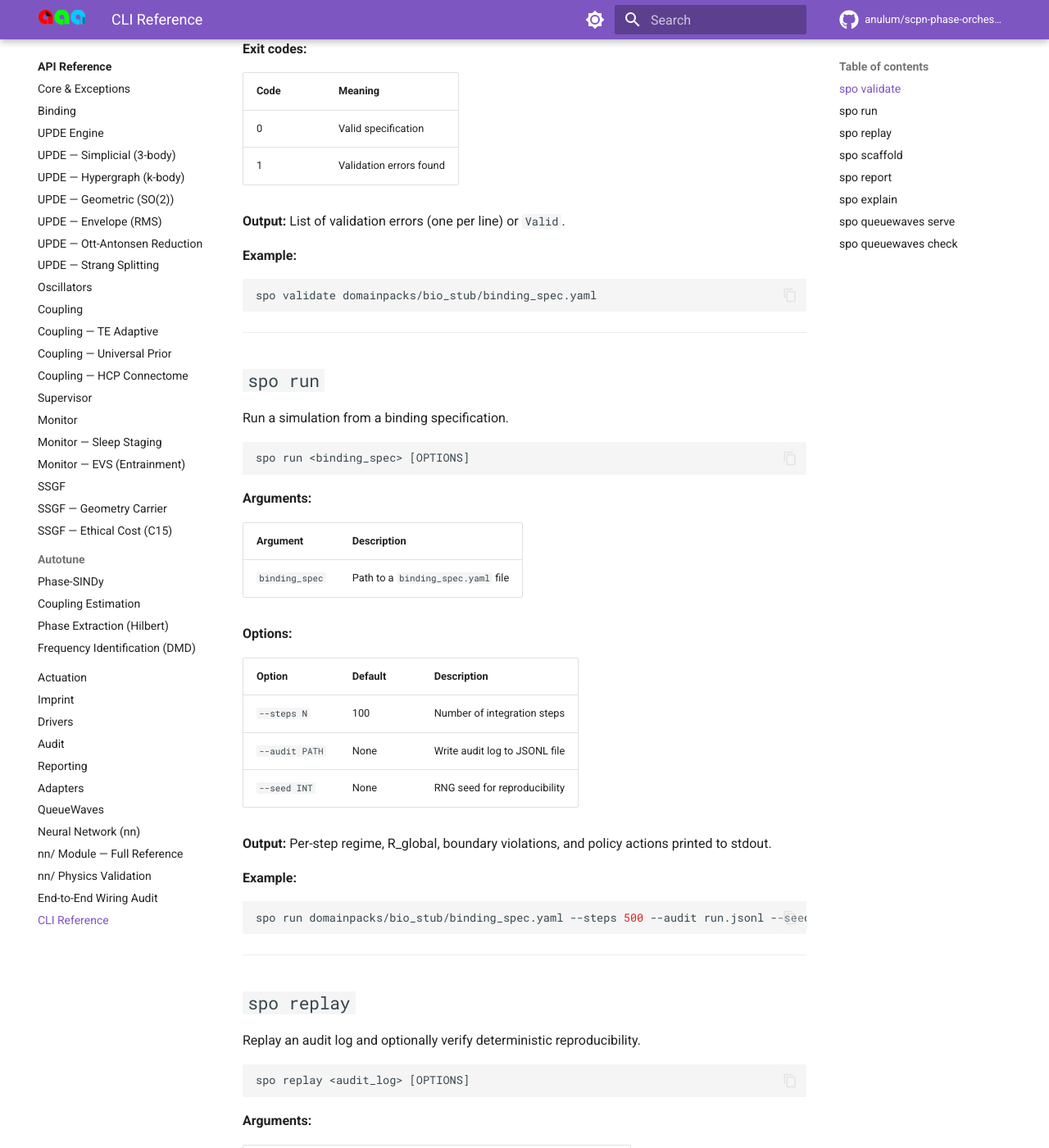
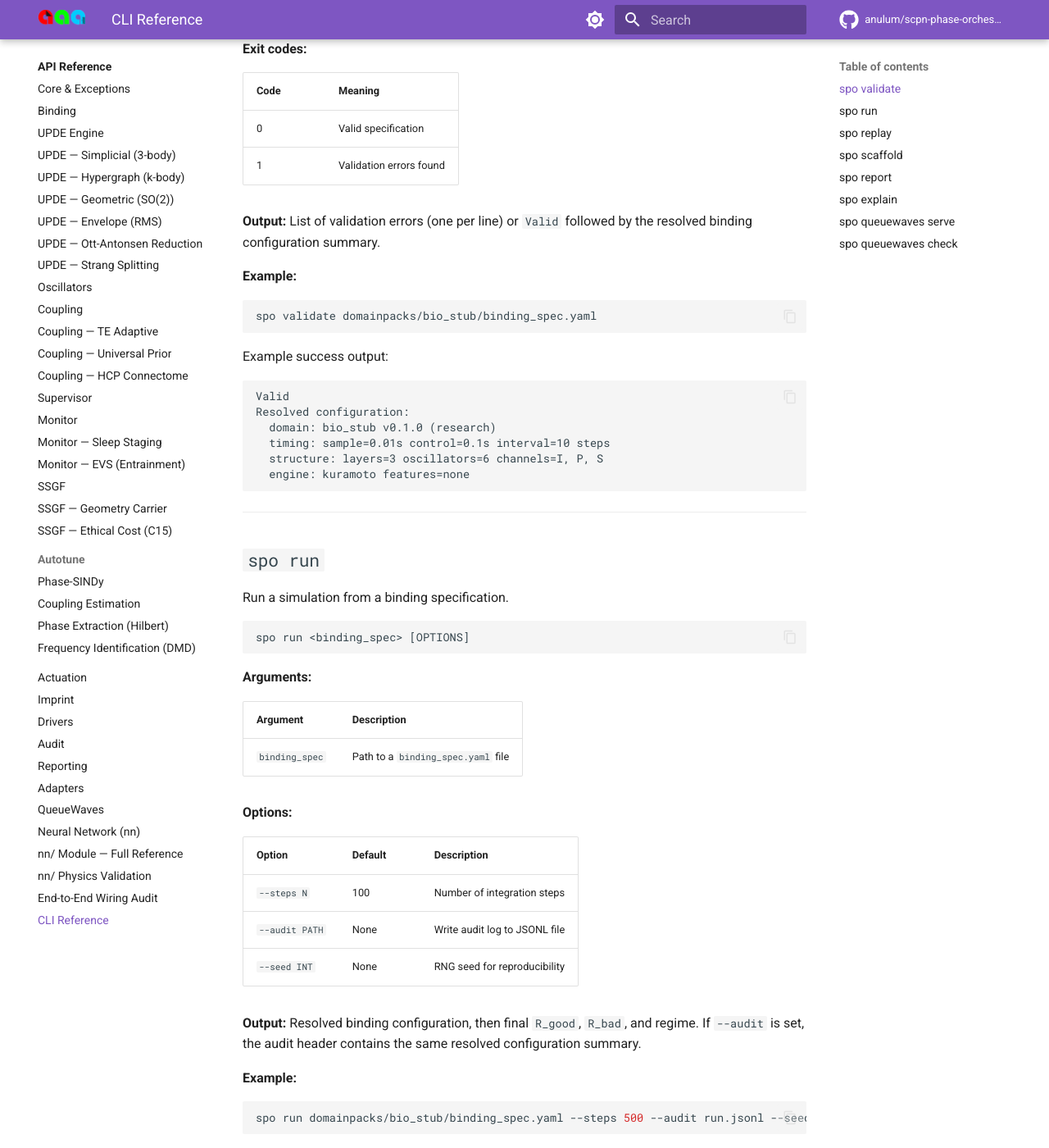
Before and after one commit to anulum/scpn-phase-orchestrator, an MkDocs documentation site: the page built from docs/reference/cli.md, in a window 1280 px wide and 1400 px high, scrolled down 612 px. Shown: the whole window at 82% size. Built offline with MkDocs 1.6.1 and Material for MkDocs 9.7.7, drawn with Linux system fonts in a browser that asks for light colours; comment, search, counter and statistics services are not loaded.

Commit message:
Document binding execution flow
Add a pipeline execution concept page and link it from the docs navigation, learning path, and CLI reference.

Co-Authored-By: Arcane Sapience <protoscience@anulum.li>

````diff
--- a/docs/reference/cli.md
+++ b/docs/reference/cli.md
@@ -26,12 +26,24 @@ spo validate <binding_spec>
 | 0 | Valid specification |
 | 1 | Validation errors found |
 
-**Output:** List of validation errors (one per line) or `Valid`.
+**Output:** List of validation errors (one per line) or `Valid` followed by
+the resolved binding configuration summary.
 
 **Example:**
 
 ```bash
 spo validate domainpacks/bio_stub/binding_spec.yaml
+```
+
+Example success output:
+
+```text
+Valid
+Resolved configuration:
+  domain: bio_stub v0.1.0 (research)
+  timing: sample=0.01s control=0.1s interval=10 steps
+  structure: layers=3 oscillators=6 channels=I, P, S
+  engine: kuramoto features=none
 ```
 
 ---
@@ -58,8 +70,9 @@ spo run <binding_spec> [OPTIONS]
 | `--audit PATH` | None | Write audit log to JSONL file |
 | `--seed INT` | None | RNG seed for reproducibility |
 
-**Output:** Per-step regime, R_global, boundary violations, and policy actions
-printed to stdout.
+**Output:** Resolved binding configuration, then final `R_good`, `R_bad`, and
+regime. If `--audit` is set, the audit header contains the same resolved
+configuration summary.
 
 **Example:**
 
--- a/mkdocs.yml
+++ b/mkdocs.yml
@@ -56,6 +56,7 @@ nav:
       - Start Here (Learning Path): getting-started/start_here.md
   - Concepts:
       - System Overview: concepts/system_overview.md
+      - Pipeline Execution: concepts/pipeline_execution.md
       - "Oscillators & PIS": concepts/oscillators_PIS.md
       - "Knobs: K, α, ζ, Ψ": concepts/knobs_K_alpha_zeta_Psi.md
       - Memory Imprint: concepts/memory_imprint.md
````
Also changed, not shown: docs/concepts/pipeline_execution.md (added, +120 -0 lines), docs/getting-started/start_here.md (+3 -0 lines).
